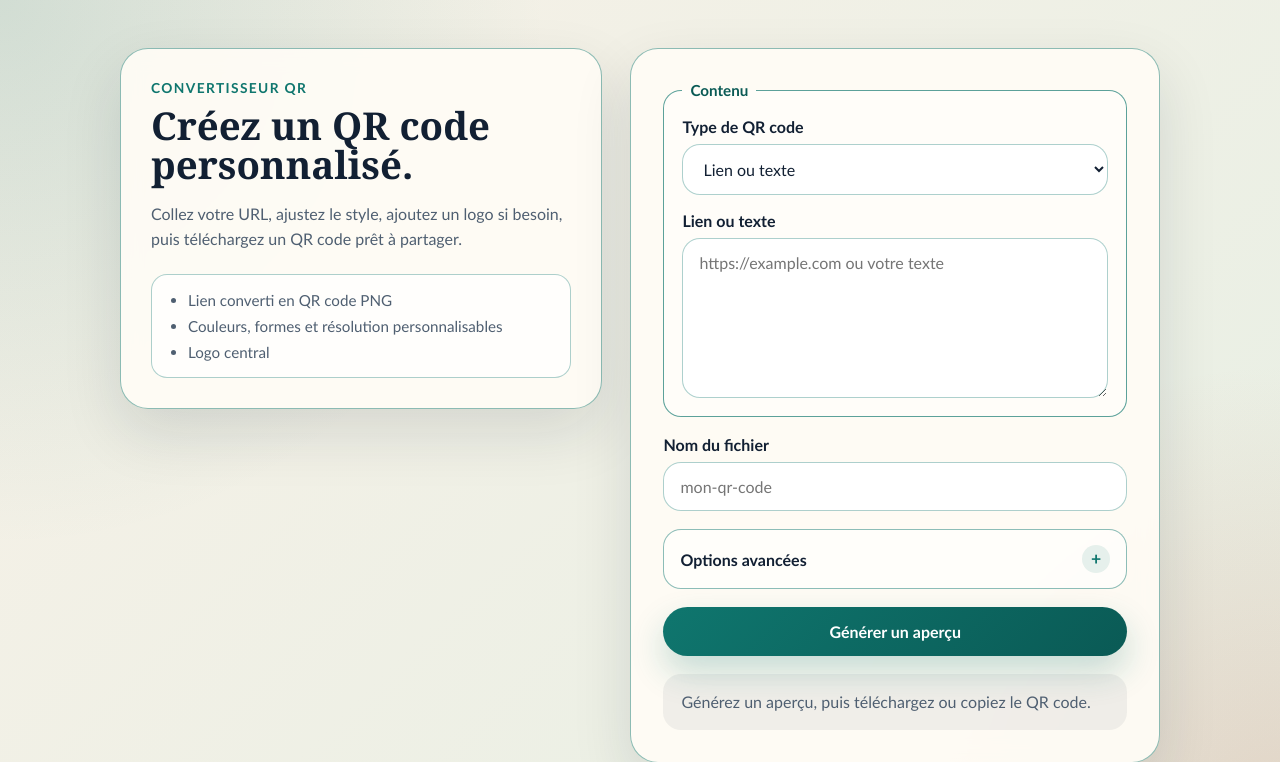
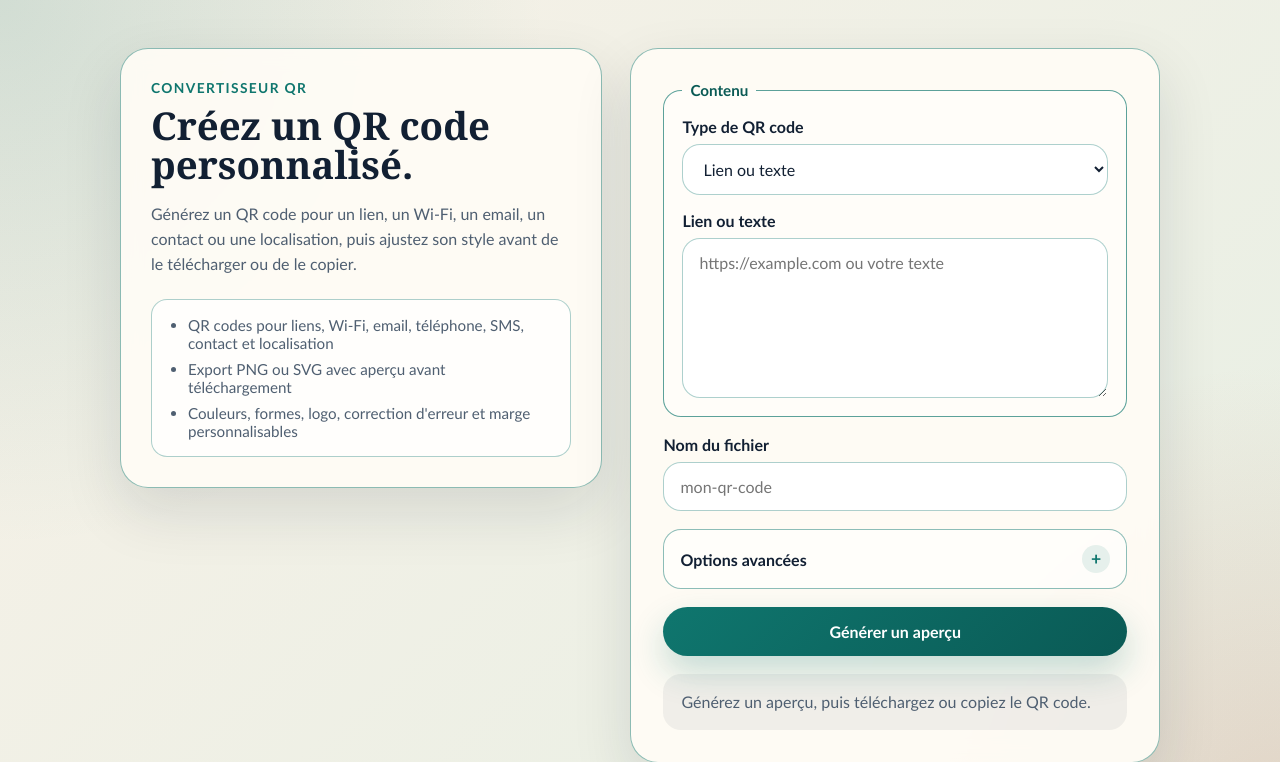
Before and after one commit to Gob-coder-dev/CodeQR-WebApp, a Flask app: page / in a window 1280 px wide. Shown: the top 762 px of the page. Run offline with Flask 3, Linux system fonts and the light colour scheme.

Commit message:
description modified

```diff
--- a/templates/index.html
+++ b/templates/index.html
@@ -6,7 +6,7 @@
     <title>Convertisseur de lien en QR code</title>
     <meta
       name="description"
-      content="Cr&eacute;ez un QR code PNG ou SVG personnalis&eacute; avec couleurs, formes, logo central et qualit&eacute; de r&eacute;solution au choix."
+      content="Cr&eacute;ez des QR codes PNG ou SVG pour liens, Wi-Fi, email, t&eacute;l&eacute;phone, SMS, contact et localisation, avec couleurs, formes, logo, correction d'erreur et marge personnalisables."
     >
     <link rel="stylesheet" href="{{ url_for('static', filename='style.css') }}">
   </head>
@@ -16,13 +16,13 @@
         <p class="eyebrow">Convertisseur QR</p>
         <h1>Cr&eacute;ez un QR code personnalis&eacute;.</h1>
         <p class="lede">
-          Collez votre URL, ajustez le style, ajoutez un logo si besoin, puis t&eacute;l&eacute;chargez un QR code pr&ecirc;t &agrave; partager.
+          G&eacute;n&eacute;rez un QR code pour un lien, un Wi-Fi, un email, un contact ou une localisation, puis ajustez son style avant de le t&eacute;l&eacute;charger ou de le copier.
         </p>
         <div class="hero-card" aria-label="Fonctionnalit&eacute;s principales">
           <ul class="feature-list">
-            <li>Lien converti en QR code PNG</li>
-            <li>Couleurs, formes et r&eacute;solution personnalisables</li>
-            <li>Logo central</li>
+            <li>QR codes pour liens, Wi-Fi, email, t&eacute;l&eacute;phone, SMS, contact et localisation</li>
+            <li>Export PNG ou SVG avec aper&ccedil;u avant t&eacute;l&eacute;chargement</li>
+            <li>Couleurs, formes, logo, correction d'erreur et marge personnalisables</li>
           </ul>
         </div>
       </section>
```
